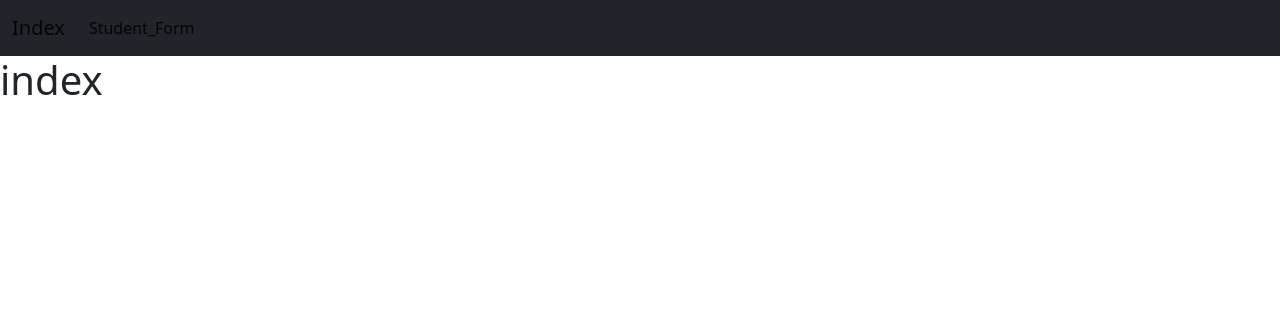
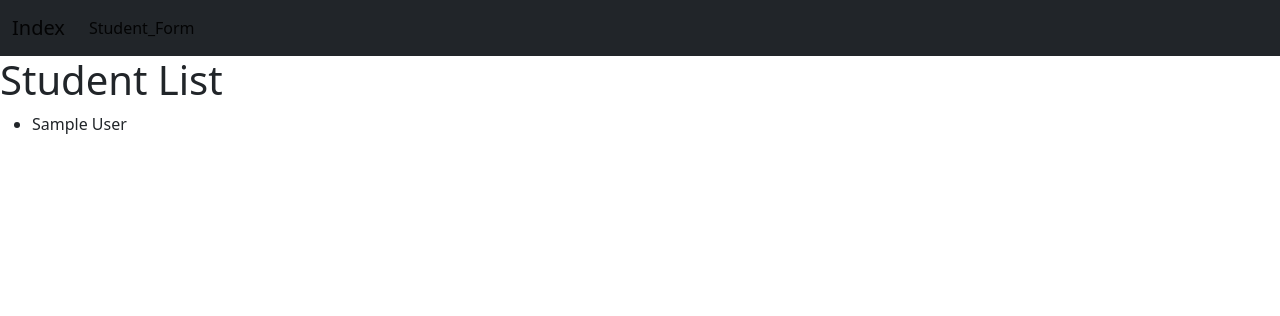
Before and after one commit to siamkarim/crud-step-2, a Django app: template crud/templates/first_app/index.html in a window 1280 px wide. Shown: the top 316 px of the page. Run offline with Django 4.2, Linux system fonts and the light colour scheme; the template is opened without the code that fills it: most values are stand-ins (such as "Sample title", 1, 10 or a date in 2020).

Commit message:
Show Student List in Index page

```diff
--- a/crud/first_app/views.py
+++ b/crud/first_app/views.py
@@ -1,9 +1,11 @@
 from django.shortcuts import render
 from first_app import forms
+from first_app.models import Student
 
 # Create your views here.
 def index(request):
-    diction ={'title':"INDEX"}
+    student_list = Student.objects.order_by('first_name')
+    diction ={'title':"INDEX",'student_list':student_list}
     return render( request,'first_app/index.html',context=diction)
 
 
--- a/crud/templates/first_app/index.html
+++ b/crud/templates/first_app/index.html
@@ -1,6 +1,20 @@
  {% extends 'first_app/base.html' %}
 
  {% block body_body %}
- <h1> index</h1>
+ <h1>Student List</h1>
+
+ <ul>
+ {% if student_list  %}
+ {% for student in student_list %}
+
+ <li>{{student.first_name}}  {{student.last_name}}</li>
+
+ {% endfor %}
+
+ {% else %}
+ <h3> No Student</h3>
+ {% endif %}
+</ul>
+
 
  {% endblock  %}
```
Also changed, not shown: crud/db.sqlite3.
